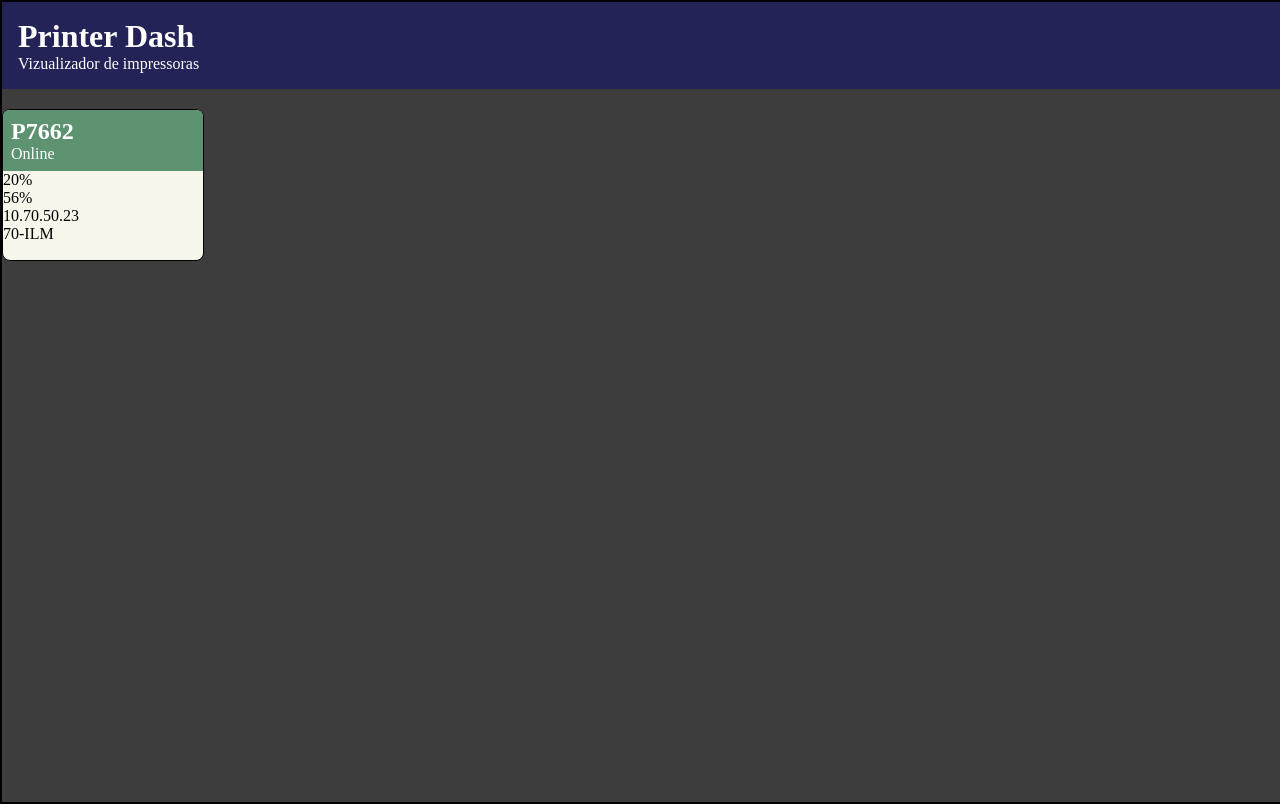
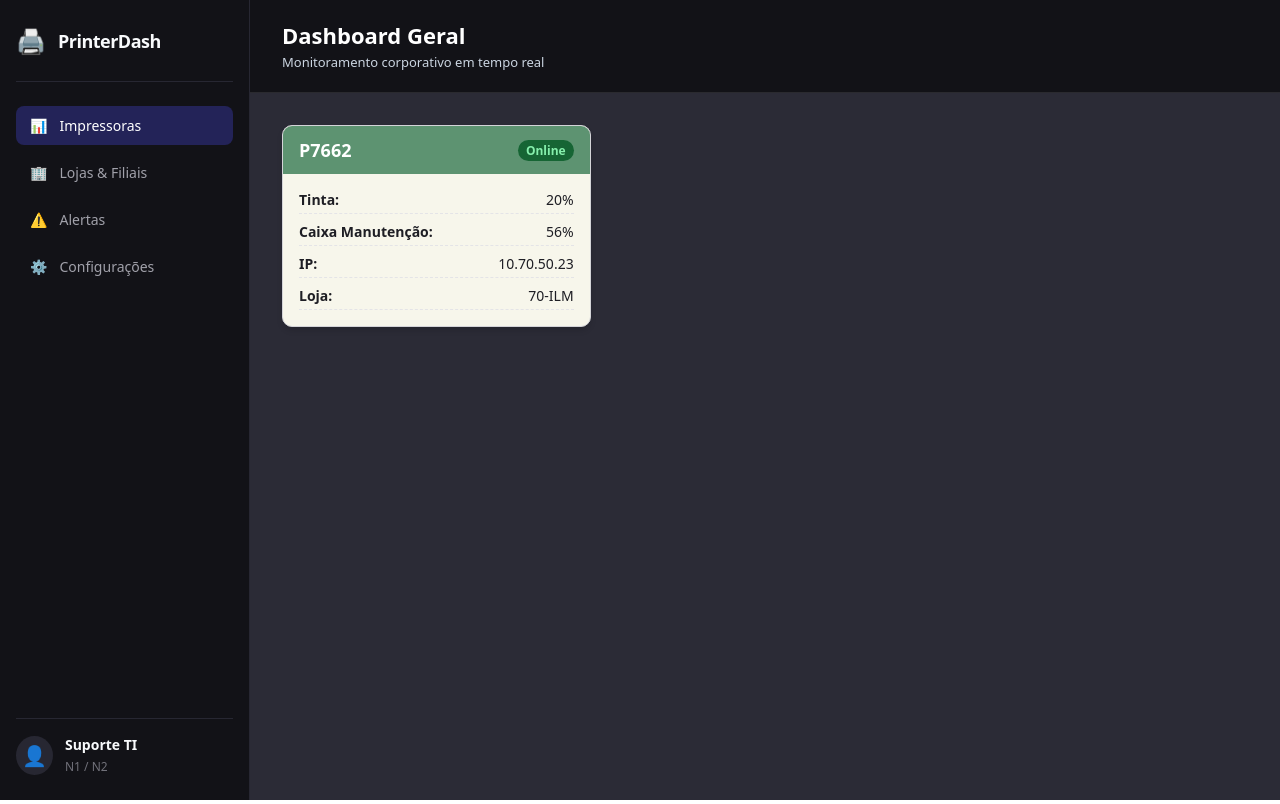
Before and after one commit to Pedrozila/printer-dashboard, a React app in the folder frontend/: page / in a window 1280 px wide. Built offline with nearby package versions, Linux system fonts and the light colour scheme; the HTML template or start-up script is replaced by a standard one.

Commit message:
Refactor layout and styling for improved dashboard structure and sidebar navigation

```diff
--- a/frontend/src/App.css
+++ b/frontend/src/App.css
@@ -1,35 +1,227 @@
+/* Reset básico de espaçamentos e dimensionamento */
 * {
-    margin: 0;
-    padding: 0;
+  margin: 0;
+  padding: 0;
+  box-sizing: border-box;
 }
 
-.dashboard-container {
-    background-color: #3e3d3d;
-    border-width: 2px;
-    border-style: solid;
-    height: 100vh;
-    width: 100vw;
+body {
+  font-family: system-ui, -apple-system, BlinkMacSystemFont, 'Segoe UI', Roboto, sans-serif;
+  color: #f8fafc;
 }
 
-.dashboard-header {
-    background-color: rgb(35, 35, 88);
-    color: #ffffff;
-    margin-bottom: 20px;
-    padding: 16px;
+/* =========================================
+   1. LAYOUT GERAL (Sidebar + Conteúdo)
+   ========================================= */
+.app-layout {
+  display: flex;
+  min-height: 100vh;
+  width: 100%;
 }
 
+/* =========================================
+   2. MENU LATERAL (SIDEBAR - <aside>)
+   ========================================= */
+.sidebar {
+  width: 250px;
+  background-color: #121217; /* Grafite escuro para contraste */
+  border-right: 1px solid #272732;
+  display: flex;
+  flex-direction: column;
+  justify-content: space-between; /* Empurra o topo pra cima e o footer pro rodapé */
+  padding: 24px 16px;
+  flex-shrink: 0; /* Impede que a sidebar seja espremida em telas menores */
+}
+
+/* Marca / Logo na Sidebar */
+.sidebar-brand {
+  display: flex;
+  align-items: center;
+  gap: 12px;
+  padding-bottom: 24px;
+  border-bottom: 1px solid #272732;
+}
+
+.brand-icon {
+  font-size: 24px;
+}
+
+.sidebar-brand h2 {
+  font-size: 18px;
+  font-weight: 700;
+  letter-spacing: -0.5px;
+}
+
+/* Navegação da Sidebar */
+.sidebar-nav {
+  margin-top: 24px;
+  flex: 1; /* Ocupa o meio da barra lateral */
+}
+
+.sidebar-nav ul {
+  list-style: none;
+  display: flex;
+  flex-direction: column;
+  gap: 8px;
+}
+
+.nav-item a {
+  display: flex;
+  align-items: center;
+  gap: 12px;
+  padding: 10px 14px;
+  border-radius: 8px;
+  text-decoration: none;
+  color: #a1a1aa;
+  font-size: 14px;
+  font-weight: 500;
+  transition: all 0.2s ease;
+}
+
+.nav-item a:hover {
+  background-color: #1e1e28;
+  color: #ffffff;
+}
+
+/* Item ativo no menu (ex: onde o usuário está navegando) */
+.nav-item.active a {
+  background-color: rgb(35, 35, 88);
+  color: #ffffff;
+}
+
+/* Rodapé da Sidebar */
+.sidebar-footer {
+  border-top: 1px solid #272732;
+  padding-top: 16px;
+}
+
+.user-badge {
+  display: flex;
+  align-items: center;
+  gap: 12px;
+}
+
+.user-avatar {
+  font-size: 20px;
+  background-color: #272732;
+  padding: 6px;
+  border-radius: 50%;
+}
+
+.user-badge strong {
+  display: block;
+  font-size: 14px;
+}
+
+.user-badge small {
+  color: #71717a;
+  font-size: 12px;
+}
+
+/* =========================================
+   3. ÁREA PRINCIPAL À DIREITA
+   ========================================= */
+.content-area {
+  flex: 1; /* Ocupa 100% do espaço restante da tela */
+  display: flex;
+  flex-direction: column;
+  background-color: #2b2b36; /* Fundo que você escolheu */
+}
+
+/* Cabeçalho da página */
+.dashboard-header {
+  background-color: #121217; /* Azul escuro original que você escolheu */
+  color: #ffffff;
+  padding: 20px 32px;
+  border-bottom: 1px solid rgba(255, 255, 255, 0.1);
+}
+
+.dashboard-header h1 {
+  font-size: 22px;
+  font-weight: 700;
+}
+
+.dashboard-header span {
+  font-size: 13px;
+  color: #cbd5e1;
+}
+
+/* Conteúdo interno da página */
+.dashboard-main {
+  padding: 32px;
+  flex: 1;
+}
+
+/* =========================================
+   4. GRADE DE CARDS (FLEX / GRID)
+   ========================================= */
+.printers-grid {
+  display: grid;
+  grid-template-columns: repeat(auto-fill, minmax(240px, 1fr));
+  gap: 20px;
+}
+
+/* =========================================
+   5. O CARD DE IMPRESSORA (<article>)
+   ========================================= */
 .printer-card {
-    background-color: #f7f6eb;
-    width: 200px;
-    height: 150px;
-    border-radius: 8px;
-    border: solid 1px #000000;
+  background-color: #f7f6eb; /* Creme que você escolheu */
+  color: #1e1e24; /* Texto escuro para alto contraste e leitura */
+  border-radius: 10px;
+  border: 1px solid #d4d4d8;
+  box-shadow: 0 4px 6px -1px rgba(0, 0, 0, 0.15);
+  overflow: hidden; /* Garante que os cantos arredondados cortem o cabeçalho verde */
+  transition: transform 0.2s ease, box-shadow 0.2s ease;
+}
+
+.printer-card:hover {
+  transform: translateY(-2px);
+  box-shadow: 0 6px 12px -2px rgba(0, 0, 0, 0.25);
 }
 
 .printer-card-header {
-    background-color: #5d9371;
-    color: #ffffff;
-    padding: 8px;
-    border-top-left-radius:6px;
-    border-top-right-radius:6px;
+  background-color: #5d9371; /* Verde original que você escolheu */
+  color: #ffffff;
+  padding: 12px 16px;
+  display: flex;
+  justify-content: space-between;
+  align-items: center;
 }
+
+.printer-card-header h2 {
+  font-size: 18px;
+  font-weight: 700;
+}
+
+/* Badge de status Online / Offline */
+.status {
+  font-size: 12px;
+  font-weight: 600;
+  padding: 2px 8px;
+  border-radius: 12px;
+}
+
+.status.online {
+  background-color: #166534; /* Verde mais escuro com bom contraste */
+  color: #86efac;
+}
+
+.status.offline {
+  background-color: #7f1d1d;
+  color: #fca5a5;
+}
+
+.printer-card-body {
+  padding: 16px;
+  display: flex;
+  flex-direction: column;
+  gap: 8px;
+  font-size: 14px;
+}
+
+.printer-card-body p {
+  display: flex;
+  justify-content: space-between; /* Alinha o rótulo à esquerda e o valor à direita */
+  border-bottom: 1px dashed #e4e4e7;
+  padding-bottom: 4px;
+}
--- a/frontend/src/App.jsx
+++ b/frontend/src/App.jsx
@@ -1,6 +1,7 @@
 import './App.css'
 
 function App() {
+  // Dados simulados da nossa impressora
   const printer = {
     name: 'P7662',
     isOnline: true,
@@ -11,11 +12,73 @@ function App() {
   }
 
   return (
-    <main className="dashboard-container">
+    // 1. Container geral da aplicação em formato Flex (Menu na esquerda, Conteúdo na direita)
+    <div className="app-layout">
+
+      {/* 2. Menu Lateral Semântico (Sidebar) */}
+      <aside className="sidebar">
+        {/* Cabeçalho da Sidebar: Logo + Nome do Sistema */}
+        <div className="sidebar-brand">
+          <span className="brand-icon">🖨️</span>
+          <h2>PrinterDash</h2>
+        </div>
+
+        {/* Navegação principal do sistema */}
+        <nav className="sidebar-nav">
+          <ul>
+            <li className="nav-item active">
+              <a href="#printers">
+                <span className="nav-icon">📊</span>
+                <span>Impressoras</span>
+              </a>
+            </li>
+            <li className="nav-item">
+              <a href="#stores">
+                <span className="nav-icon">🏢</span>
+                <span>Lojas & Filiais</span>
+              </a>
+            </li>
+            <li className="nav-item">
+              <a href="#alerts">
+                <span className="nav-icon">⚠️</span>
+                <span>Alertas</span>
+              </a>
+            </li>
+            <li className="nav-item">
+              <a href="#settings">
+                <span className="nav-icon">⚙️</span>
+                <span>Configurações</span>
+              </a>
+            </li>
+          </ul>
+        </nav>
+
+        {/* Rodapé da Sidebar: Info do operador / Ambiente de TI */}
+        <div className="sidebar-footer">
+          <div className="user-badge">
+            <span className="user-avatar">👤</span>
+            <div>
+              <strong>Suporte TI</strong>
+              <small>N1 / N2</small>
+            </div>
+          </div>
+        </div>
+      </aside>
+
+      {/* 3. Área Principal de Conteúdo (fica à direita da Sidebar) */}
+      <div className="content-area">
+        {/* Barra de Topo do Dashboard */}
         <header className="dashboard-header">
-        <h1>Printer Dash</h1>
-        <span>Vizualizador de impressoras</span>
+          <div>
+            <h1>Dashboard Geral</h1>
+            <span>Monitoramento corporativo em tempo real</span>
+          </div>
         </header>
+
+        {/* Conteúdo Principal onde os dados moram */}
+        <main className="dashboard-main">
+          {/* Seção que agrupa os cards em grade */}
+          <section className="printers-grid">
             <article className="printer-card">
               <div className="printer-card-header">
                 <h2>{printer.name}</h2>
@@ -24,15 +87,18 @@ function App() {
                 </span>
               </div>
               <div className="printer-card-body">
-          <p>{printer.ink}%</p>
-          <p>{printer.mBox}%</p>
-          <p>{printer.ip}</p>
-          <p>{printer.store}</p>
+                <p><strong>Tinta:</strong> {printer.ink}%</p>
+                <p><strong>Caixa Manutenção:</strong> {printer.mBox}%</p>
+                <p><strong>IP:</strong> {printer.ip}</p>
+                <p><strong>Loja:</strong> {printer.store}</p>
               </div>
             </article>
+          </section>
         </main>
+      </div>
+
+    </div>
   )
-
 }
 
 export default App
```
Lines whose indentation alone changed are shown as unchanged.
